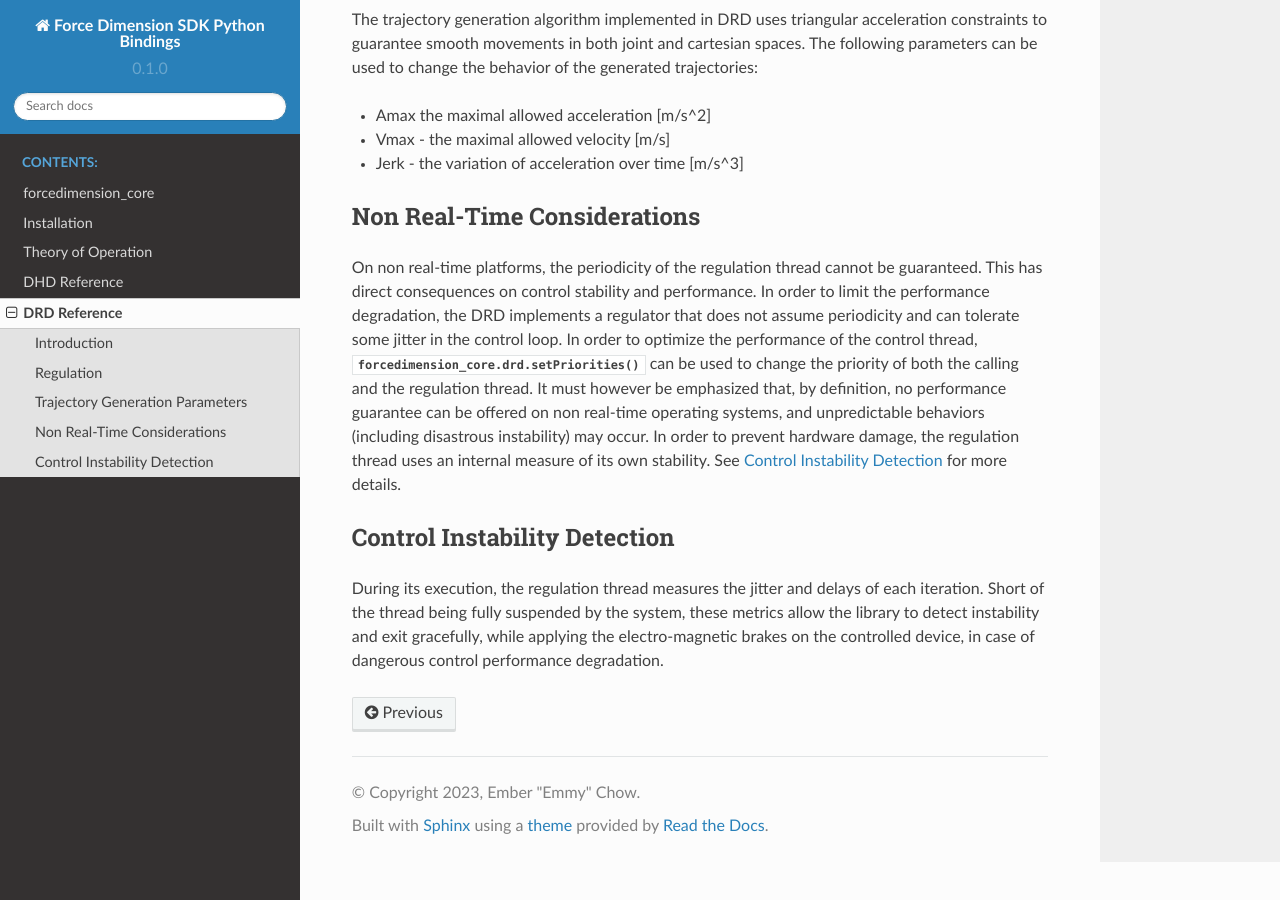
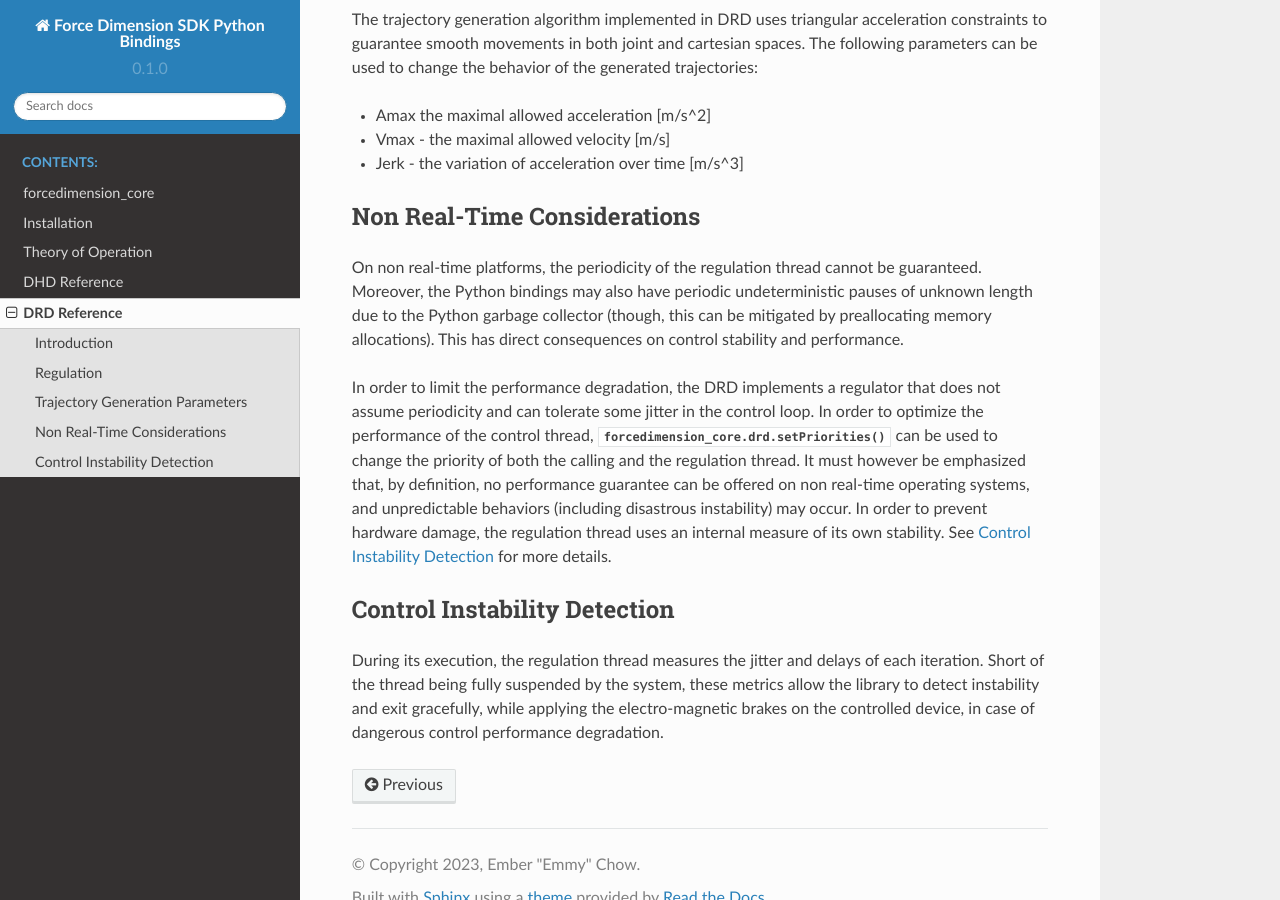
Before and after one commit to EmDash00/forcedimension_core-python-docs, a Sphinx documentation site: the page built from docs/source/forcedimension_core.drd-doc.rst, in a window 1280 px wide and 900 px high, scrolled down 1436 px. Built offline with Sphinx 7.4.7 and the Read the Docs theme 2.0.0, drawn with Linux system fonts in a browser that asks for light colours.

Commit message:
Add details for Python in non-real time considerations

```diff
--- a/docs/source/forcedimension_core.drd-doc.rst
+++ b/docs/source/forcedimension_core.drd-doc.rst
@@ -63,8 +63,12 @@ behavior of the generated trajectories:
 
 Non Real-Time Considerations
 ----------------------------
-On non real-time platforms, the periodicity of the regulation thread cannot be guaranteed. This has direct
-consequences on control stability and performance. In order to limit the performance degradation, the DRD
+On non real-time platforms, the periodicity of the regulation thread cannot be guaranteed. Moreover,
+the Python bindings may also have periodic undeterministic pauses of unknown length due to the Python
+garbage collector (though, this can be mitigated by preallocating memory allocations).
+This has direct consequences on control stability and performance.
+
+In order to limit the performance degradation, the DRD
 implements a regulator that does not assume periodicity and can tolerate some jitter in the control loop.
 In order to optimize the performance of the control thread, :func:`forcedimension_core.drd.setPriorities()`
 can be used to change the priority of  both the calling and the regulation thread. It must however be
```
